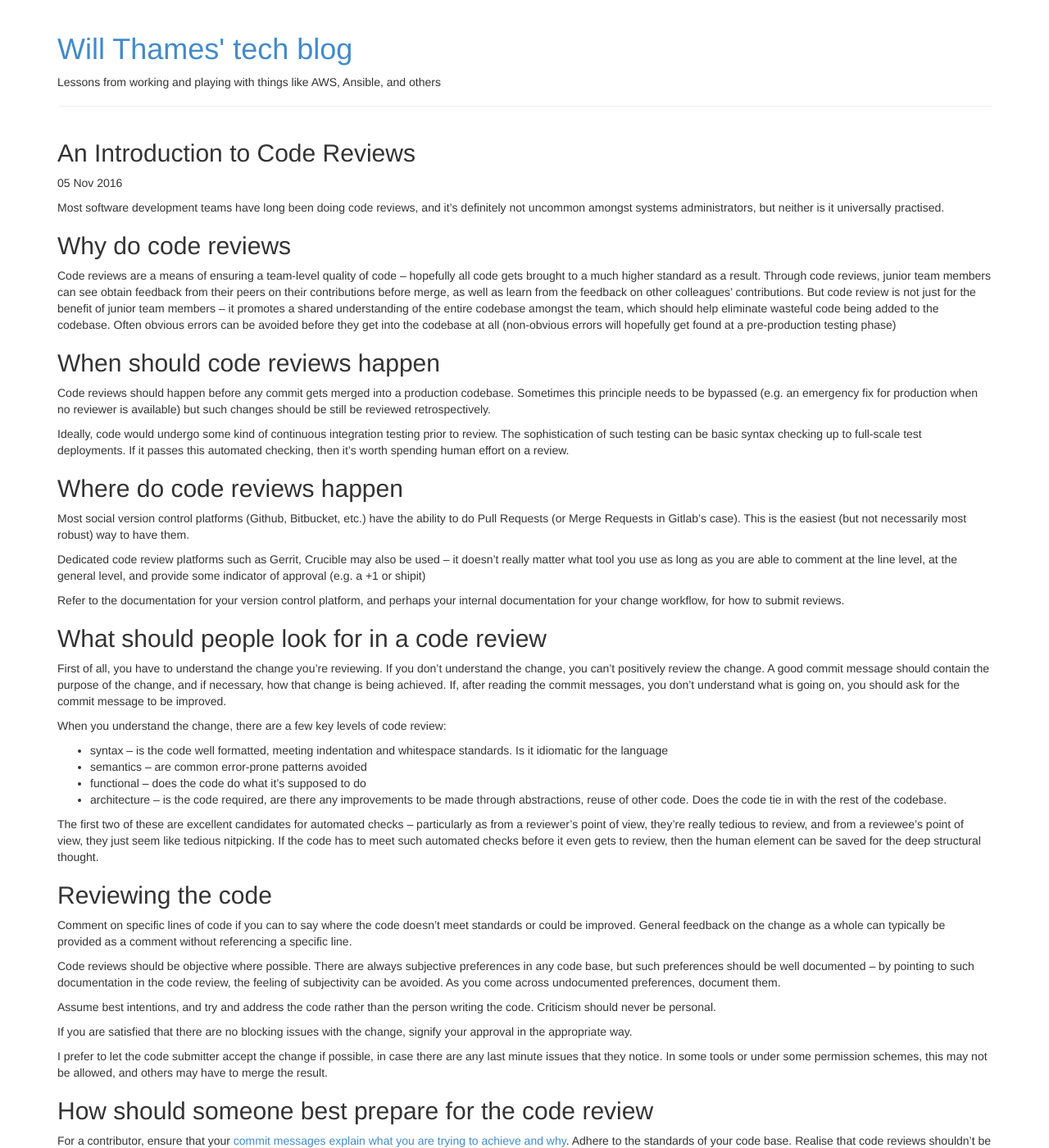
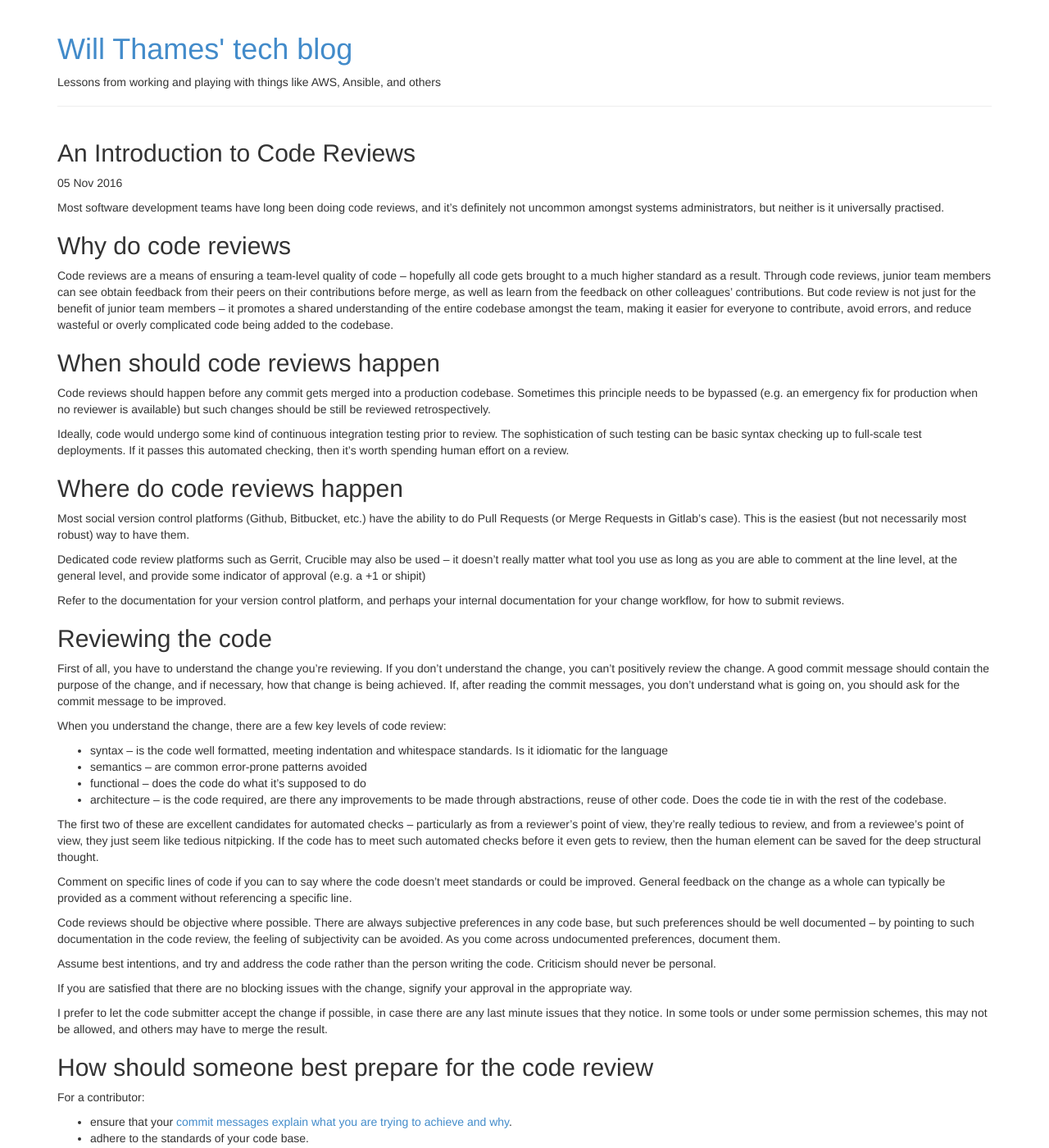
Before and after one commit to willthames/willthames.github.io, a Jekyll site: the page built from _posts/2016-11-05-intro-to-code-reviews.markdown, in a window 1280 px wide and 1400 px high. Shown: the whole window at 82% size. Built offline with Jekyll 4.4.1, drawn with Linux system fonts in a browser that asks for light colours; some of the changed text lies outside the part shown.

Commit message:
Improve wording and structure of code review post

```diff
--- a/_posts/2016-11-05-intro-to-code-reviews.markdown
+++ b/_posts/2016-11-05-intro-to-code-reviews.markdown
@@ -17,10 +17,8 @@
 from the feedback on other colleagues' contributions. But code review
 is not just for the benefit of junior team members &ndash; it promotes
 a shared understanding of the entire codebase amongst the team,
-which should help eliminate wasteful code being added to the codebase.
-Often obvious errors can be avoided before they get into the
-codebase at all (non-obvious errors will hopefully get found at a
-pre-production testing phase)
+making it easier for everyone to contribute, avoid errors, and reduce
+wasteful or overly complicated code being added to the codebase.
 
 ## When should code reviews happen
 
@@ -53,7 +51,7 @@
 and perhaps your internal documentation for your change
 workflow, for how to submit reviews.
 
-## What should people look for in a code review
+## Reviewing the code
 
 First of all, you have to understand the change you're reviewing.
 If you don't understand the change, you can't positively review
@@ -80,8 +78,6 @@
 checks before it even gets to review, then the human element
 can be saved for the deep structural thought.
 
-## Reviewing the code
-
 Comment on specific lines of code if you can to say where the
 code doesn't meet standards or could be improved. General feedback
 on the change as a whole can typically be provided as a comment
@@ -106,14 +102,15 @@
 
 ## How should someone best prepare for the code review
 
-For a contributor, ensure that your [commit messages explain
-what you are trying to achieve and why](http://chris.beams.io/posts/git-commit/).
-Adhere to the standards
-of your code base. Realise that code reviews shouldn't be a battle,
-and try not to take criticism of your code personally. Assume best
-intentions from the reviewer. However, if criticism
-is personal, then you should say so. A lot of conflict in code
-reviews comes from misunderstandings &ndash; try and see if you
-can clear up such misunderstandings &ndash; either in the review, in the
-commit messages or just through personal interaction (face to face,
-by phone or through online means)
+For a contributor:
+
+- ensure that your [commit messages explain
+  what you are trying to achieve and why](http://chris.beams.io/posts/git-commit/).
+- adhere to the standards of your code base.
+- assume best intentions from the reviewer.
+- realise that code reviews shouldn't be a battle,
+  and try not to take criticism of your code personally.
+  However, if criticism is personal, then you should say so.
+- try and reduce conflict resulting from misunderstandings &ndash;
+  see if you can clear up such misunderstandings, either in the review, in the
+  commit messages or just through talking it through with the reviewer.
```
